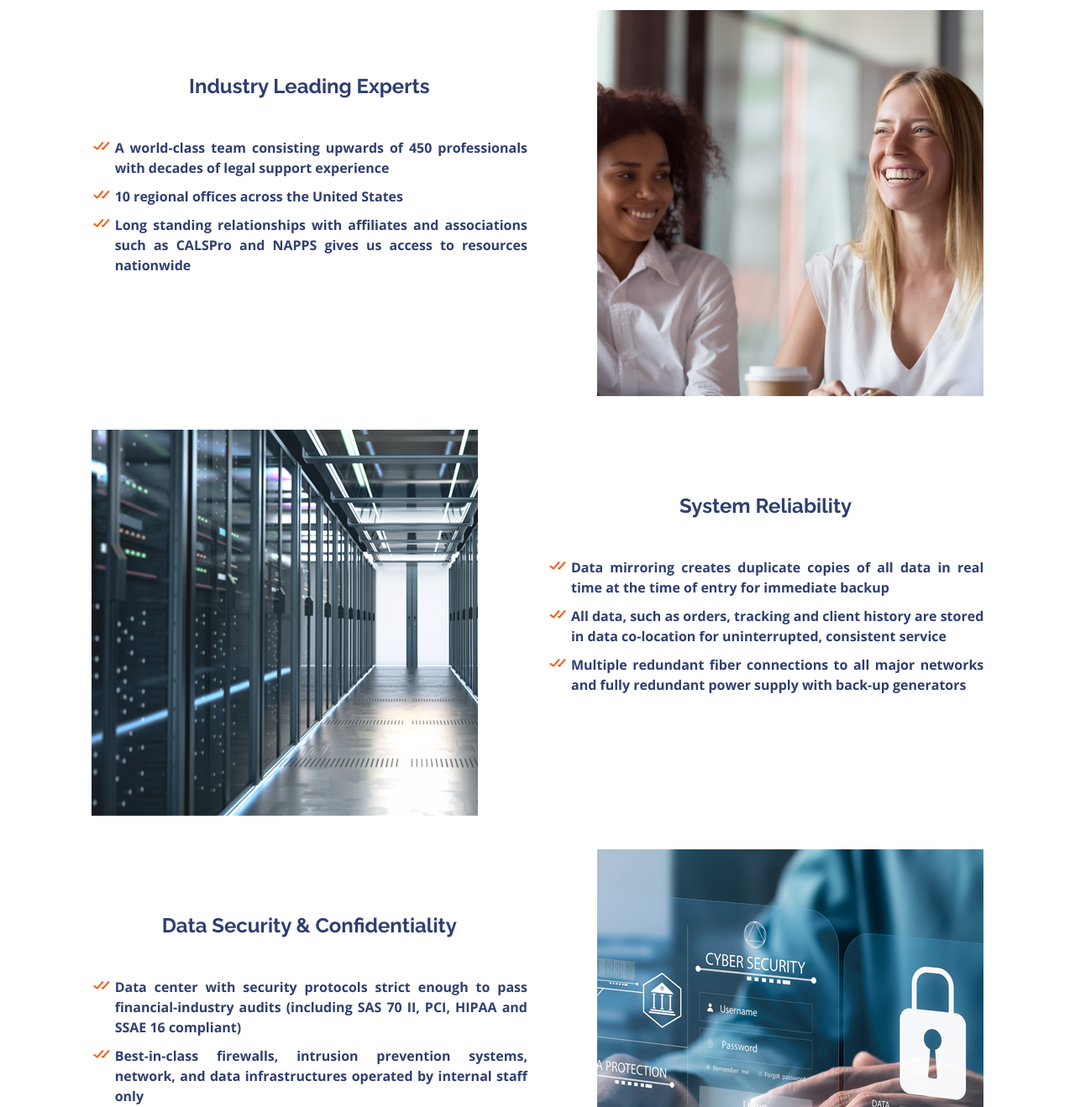
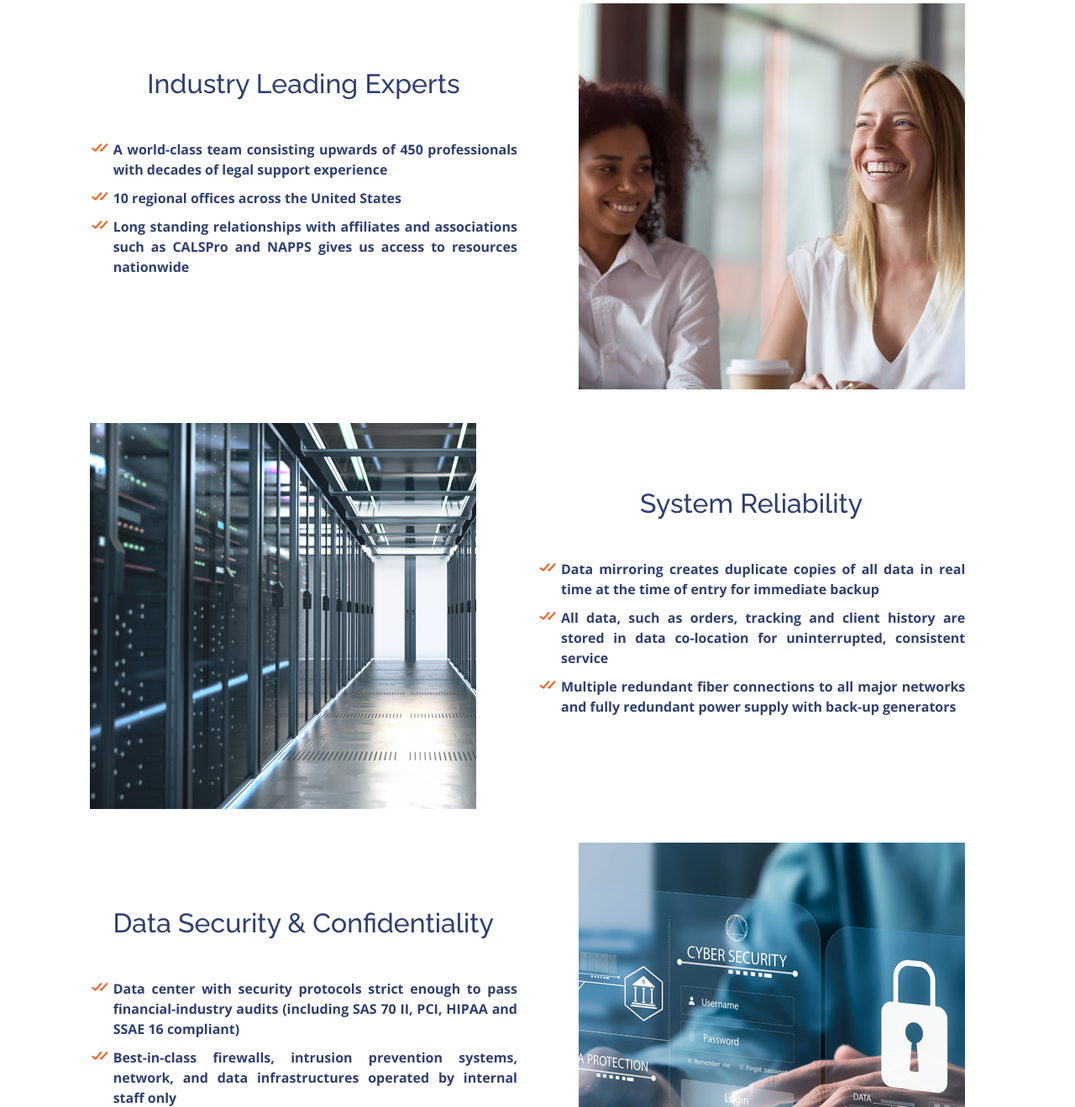
Before and after one commit to darideveloper/nationwide-legal-seo, a plain HTML site: page about/index.html in a window 1280 px wide. Shown: the part 918-2237 px from the top of the page at 84% size. Drawn offline with nearby package versions, Linux system fonts and the light colour scheme; files whose address does not match are found by name.

Commit message:
feat (about): fix semantic tags

```diff
--- a/about/index.html
+++ b/about/index.html
@@ -43,12 +43,13 @@
 
 
       <!-- Uncomment below if you prefer to use an image logo -->
-      <a href="../" class="logo"><img src="../assets/img/logo_original.png" alt="Nationwide Legal LLC"
+      <a href="../" class="logo"><img loading="lazy" src="../assets/img/logo_original.png" alt="Nationwide Legal LLC"
           class="img-fluid"></a>
 
       <nav id="navbar" class="navbar">
         <ul>
-          <li class="dropdown"><a class="nav-link scrollto" role="button">Services <i class="bi bi-chevron-down"></i></a>
+          <li class="dropdown"><a class="nav-link scrollto" role="button">Services <i
+                class="bi bi-chevron-down"></i></a>
             <ul>
               <li><a href="/process-service">Service of Process</a></li>
               <li><a href="/efiling">E-Filing</a></li>
@@ -96,7 +97,8 @@
 
     <p align="center">
       <br>
-      <img border="0" src="../assets/img/icons/about.png" width="75" height="75" alt="NationwideLegal | About |"></i>
+      <img loading="lazy" border="0" src="../assets/img/icons/about.png" width="75" height="75"
+        alt="NationwideLegal | About |"></i>
     </p>
     <h1 align="center"><b>
         <font color="#2F3F70">Why Nationwide Legal<br>
@@ -104,20 +106,18 @@
             <font size="4">Experience you can trust</font>
           </span><br>
     </h1>
-    </p>
-
-
-
 
 
     <!-- ======= About Video Section ======= -->
 
 
     <div class="box tra">
-      <section id="about-video" class="about-video">
+      <div id="about-video" class="about-video">
 
 
-        <div class="row">
+        <section class="row">
+
+          <article class="row">
 
             <div class="col-lg-1" data-aos="fade-right" data-aos-delay="100">
 
@@ -125,16 +125,17 @@
 
             <div class="col-lg-5" data-aos="fade-right" data-aos-delay="100">
               <font color="#2F3F70">
-              <img src="../assets/img/portfolio/about04.png" class="img-fluid" alt="Innovation & Technology">
+                <img loading="lazy" src="../assets/img/portfolio/about04.png" class="img-fluid"
+                  alt="Innovation & Technology">
               </font>
             </div>
 
             <div class="col-lg-5 pt-3 pt-lg-0 content" data-aos="fade-left" data-aos-delay="100">
               <p>&nbsp;</p>
               <p>&nbsp;</p>
-            <h3 align="center">
+              <h2 align="center">
                 <font color="#2F3F70">Innovation &amp; Technology</font>
-            </h3>
+              </h2>
               <p>&nbsp;</p>
               <ul>
                 <li>
@@ -155,7 +156,12 @@
               </ul>
 
             </div>
+
+          </article>
+
           <p>&nbsp;</p>
+
+          <article class="row">
             <div class="col-lg-1" data-aos="fade-right" data-aos-delay="100">
 
             </div>
@@ -163,14 +169,15 @@
 
               <p>&nbsp;</p>
               <p>&nbsp;</p>
-            <h3 align="center">
+              <h2 align="center">
                 <font color="#2F3F70">Industry Leading Experts</font>
-            </h3>
+              </h2>
               <p>&nbsp;</p>
               <ul>
                 <li>
                   <p align="justify"><i class="bx bx-check-double"></i>
-                  <font color="#2F3F70" size="3">A world-class team consisting upwards of 450 professionals with decades
+                    <font color="#2F3F70" size="3">A world-class team consisting upwards of 450 professionals with
+                      decades
                       of legal support experience</font>
                 </li>
                 <li>
@@ -188,29 +195,35 @@
 
             <div class="col-lg-5" data-aos="fade-right" data-aos-delay="100">
               <font color="#2F3F70">
-              <img src="../assets/img/portfolio/about03.png" class="img-fluid" alt="Industry Leading Experts"
-                align="right">
+                <img loading="lazy" src="../assets/img/portfolio/about03.png" class="img-fluid"
+                  alt="Industry Leading Experts" align="right">
               </font>
             </div>
+          </article>
+
           <p>&nbsp;</p>
+
+          <article class="row">
             <div class="col-lg-1" data-aos="fade-right" data-aos-delay="100"></div>
             <div class="col-lg-5" data-aos="fade-right" data-aos-delay="100">
               <font color="#2F3F70">
-              <img src="../assets/img/portfolio/about01.png" class="img-fluid" alt="System Reliability">
+                <img loading="lazy" src="../assets/img/portfolio/about01.png" class="img-fluid"
+                  alt="System Reliability">
               </font>
             </div>
 
             <div class="col-lg-5 pt-3 pt-lg-0 content" data-aos="fade-left" data-aos-delay="100">
               <p>&nbsp;</p>
               <p>&nbsp;</p>
-            <h3 align="center">
+              <h2 align="center">
                 <font color="#2F3F70">System Reliability</font>
-            </h3>
+              </h2>
               <p>&nbsp;</p>
               <ul>
                 <li>
                   <p align="justify"><i class="bx bx-check-double"></i>
-                  <font color="#2F3F70" size="3">Data mirroring creates duplicate copies of all data in real time at the
+                    <font color="#2F3F70" size="3">Data mirroring creates duplicate copies of all data in real time at
+                      the
                       time of entry for immediate backup</font>
                 </li>
                 <li>
@@ -226,14 +239,18 @@
               </ul>
 
             </div>
+          </article>
+
           <p>&nbsp;</p>
+
+          <article class="row">
             <div class="col-lg-1" data-aos="fade-right" data-aos-delay="100"></div>
             <div class="col-lg-5 pt-3 pt-lg-0 content" data-aos="fade-left" data-aos-delay="100">
               <p>&nbsp;</p>
               <p>&nbsp;</p>
-            <h3 align="center">
+              <h2 align="center">
                 <font color="#2F3F70">Data Security & Confidentiality</font>
-            </h3>
+              </h2>
               <p>&nbsp;</p>
               <ul>
                 <li>
@@ -248,7 +265,8 @@
                 </li>
                 <li>
                   <p align="justify"><i class="bx bx-check-double"></i>
-                  <font color="#2F3F70" size="3">Hosted data protected by 24/7 lockdown monitoring systems and biometric
+                    <font color="#2F3F70" size="3">Hosted data protected by 24/7 lockdown monitoring systems and
+                      biometric
                       security devices</font>
                 </li>
               </ul>
@@ -256,15 +274,16 @@
             </div>
             <div class="col-lg-5" data-aos="fade-right" data-aos-delay="100">
               <font color="#2F3F70">
-              <img src="../assets/img/portfolio/about02.png" class="img-fluid" alt="Data Security & Confidentiality"
-                align="right">
+                <img loading="lazy" src="../assets/img/portfolio/about02.png" class="img-fluid"
+                  alt="Data Security & Confidentiality" align="right">
               </font>
             </div>
-        </div>
+          </article>
+        </section>
 
 
 
-      </section>
+      </div>
       <font color="#2F3F70"><!-- End About Video Section --></font>
 
       <!-- ======= Testimonials Section ======= -->
@@ -282,7 +301,7 @@
                     help to me.
                     <i class="bx bxs-quote-alt-right quote-icon-right"></i>
                   </p>
-                  <!-- <img src="../assets/img/testimonials/testimonials-1.jpg" class="testimonial-img" alt=""> -->
+                  <!-- <img loading="lazy" src="../assets/img/testimonials/testimonials-1.jpg" class="testimonial-img" alt=""> -->
                   <h3>Michelle</h3>
                   <!-- <h4>Ceo &amp; Founder</h4> -->
                 </div>
@@ -342,6 +361,7 @@
 
         </div>
       </section><!-- End Testimonials Section -->
+    </div>
 
 
   </main id="main">
@@ -383,7 +403,7 @@
   </footer><!-- End Footer -->
 
   <div id="preloader"></div>
-  <script> (function () { var s = document.createElement('script'); var h = document.querySelector('head') || document.body; s.src = 'https://acsbapp.com/apps/app/dist/js/app.js'; s.async = true; s.onload = function () { acsbJS.init({ statementLink: '', footerHtml: '', hideMobile: false, hideTrigger: false, disableBgProcess: false, language: 'en', position: 'left', leadColor: '#f85918', triggerColor: '#f85918', triggerRadius: '50%', triggerPositionX: 'right', triggerPositionY: 'bottom', triggerIcon: 'people', triggerSize: 'medium', triggerOffsetX: 20, triggerOffsetY: 20, mobile: { triggerSize: 'small', triggerPositionX: 'right', triggerPositionY: 'center', triggerOffsetX: 10, triggerOffsetY: 0, triggerRadius: '50%' } }); }; h.appendChild(s); })(); </script>
+  <script> (function () { var s = document.createElement('script'); var h = document.querySelector('head') || document.body; s.src = 'https://acsbapp.com/apps/app/dist/js/app.js'; s.async = true; s.onload = function () { acsbJS.init({ statementLink: '', footerHtml: '', hideMobile: false, hideTrigger: false, disableBgProcess: false, language: 'en', position: 'left', leadColor: '#f85918', triggerColor: '#f85918', triggerRadius: '50%', triggerPositionX: 'right', triggerPositionY: 'bottom', triggerIcon: 'people', triggerSize: 'medium', triggerOffsetX: 20, triggerOffsetY: 20, mobile: { triggerSize: 'small', triggerPositionX: 'right', triggerPositionY: 'center', triggerOffsetX: 10, triggerOffsetY: 0, triggerRadius: '50%' } }) }; h.appendChild(s) })(); </script>
 
   <!-- <a  class="back-to-top d-flex align-items-center justify-content-center"><i class="bi bi-arrow-up-short"></i></a> -->
 
```
Lines whose indentation alone changed are shown as unchanged.
